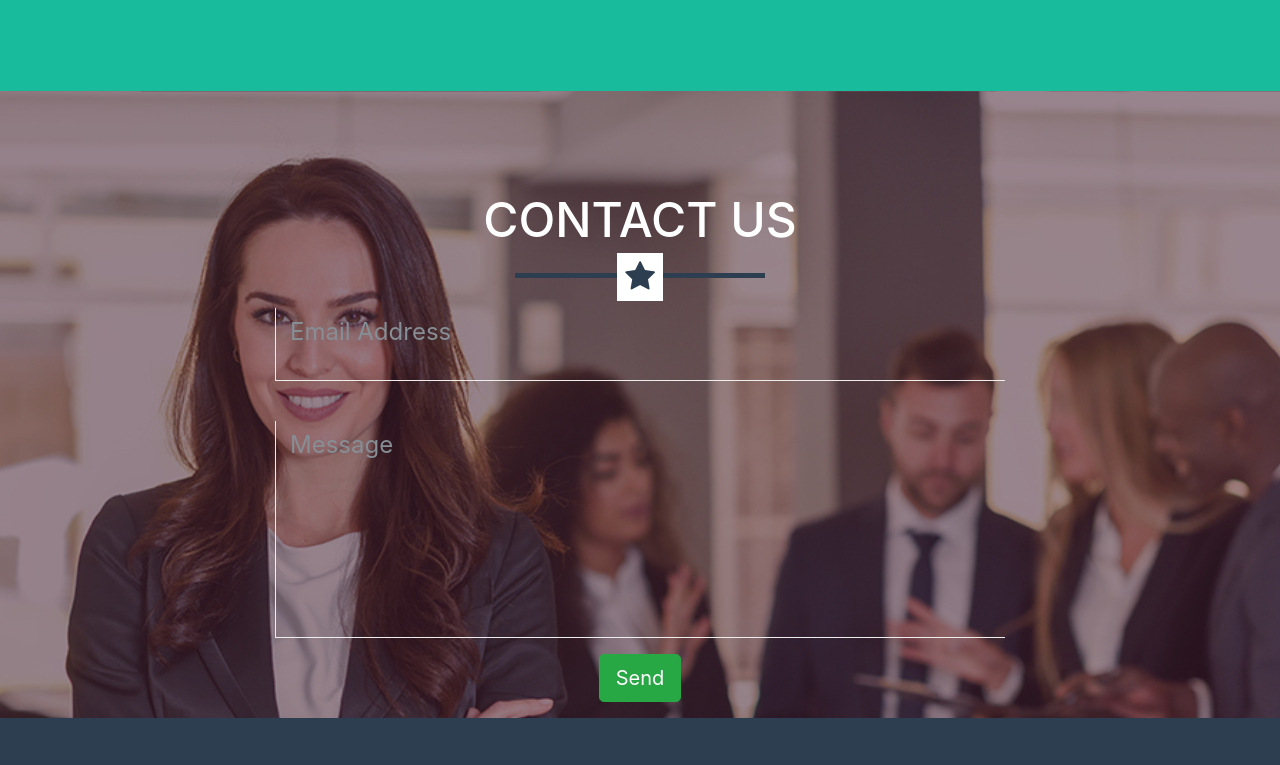
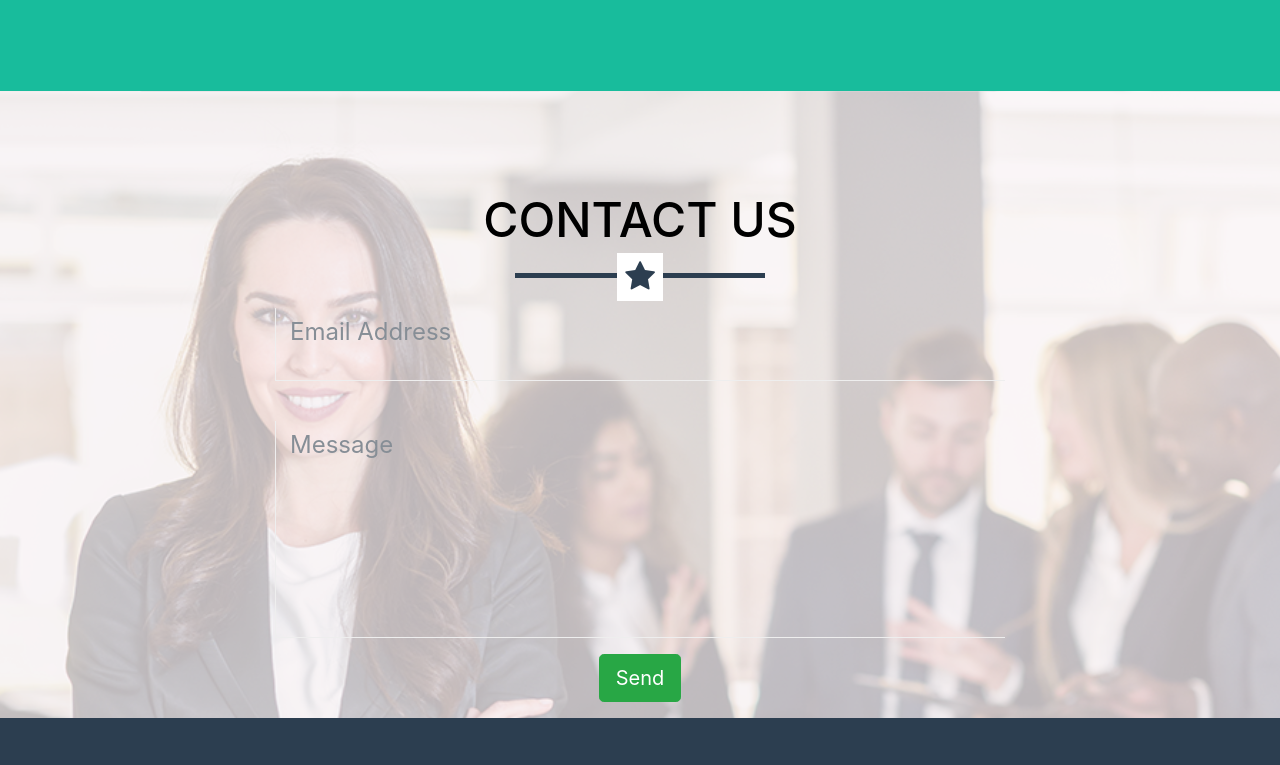
Before and after one commit to Hi-TechForChange/HTFCteam, a website with bundled scripts: page index.html in a window 1280 px wide. Shown: the part 1514-2279 px from the top of the page. Built offline with nearby package versions, Linux system fonts and the light colour scheme.

Commit message:
contact background
contact section background color changed, to improve visabillity of text
area

```diff
--- a/index.html
+++ b/index.html
@@ -98,9 +98,9 @@
     </section>
 
     <!-- Contact Section -->
-    <section id="contact" style="background-image: url('img/9541.jpg'); background-repeat: no-repeat fixed ;  background-size: cover;background-position: center;">
+    <section id="contact" style="background-image: url('img/9541W75.png'); background-repeat: no-repeat fixed ;  background-size: cover;background-position: center;">
       <div class="container">
-        <h2 class="text-center" style="color: white;">Contact Us</h2>
+        <h2 class="text-center" style="color: black;">Contact Us</h2>
         <hr class="star-primary">
         <div class="row">
           <div class="col-lg-8 mx-auto text-center">
```
Also changed, not shown: img/9541.jpg (deleted), img/9541W75.png (added).
